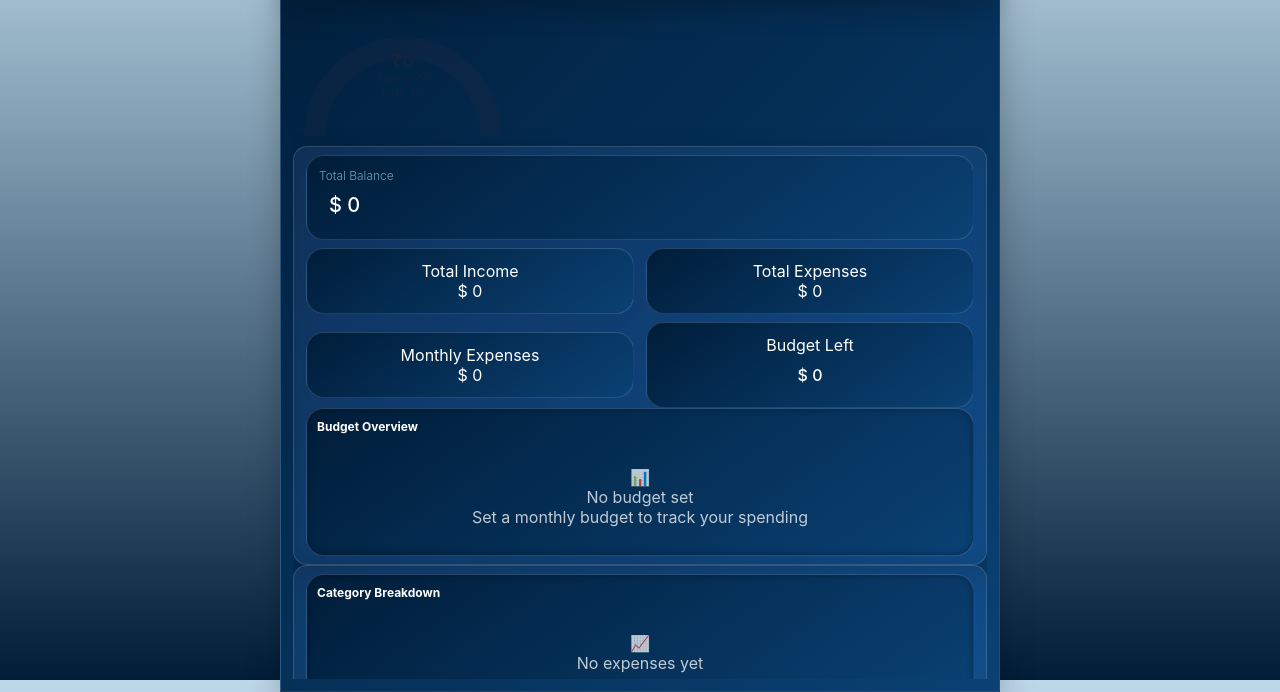
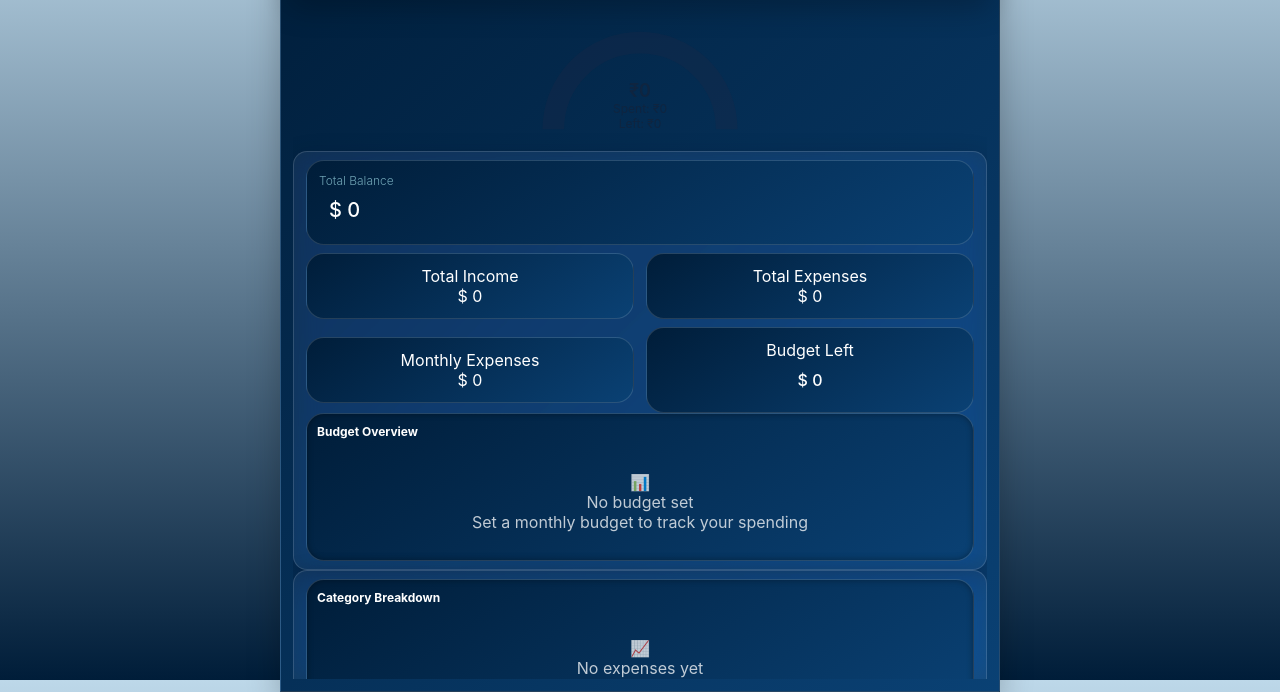
Before and after one commit to nileshdunedar-nmd/spendingtracker, a plain HTML site: page index.html in a window 1280 px wide. Shown: the part 120-812 px from the top of the page. Drawn offline with Linux system fonts and the light colour scheme.

Commit message:
Update index.html

```diff
--- a/index.html
+++ b/index.html
@@ -49,14 +49,12 @@
         <div class="page-content">
 
         <!-- Dashboard Tab -->
-        <div class="budget-arc-container" style="text-align:center; margin:20px 0;">
+            <div id="budgetArcBox" style="width:100%; text-align:center; margin:20px 0;">
 
-    <svg viewBox="0 0 100 50" width="100%" height="120">
-
-        <!-- Gradient -->
+    <svg viewBox="0 0 100 60" width="100%" height="130">
         <defs>
-            <linearGradient id="grad" x1="0%" y1="0%" x2="100%" y2="0%">
-                <stop offset="0%" stop-color="#4E8EA2"/>
+            <linearGradient id="arcGrad" x1="0%" y1="0%" x2="100%" y2="0%">
+                <stop offset="0%" stop-color="#0A4174"/>
                 <stop offset="100%" stop-color="#7BBDE8"/>
             </linearGradient>
         </defs>
@@ -64,27 +62,30 @@
         <!-- Background Arc -->
         <path id="arc-bg"
               d="M10 50 A40 40 0 0 1 90 50"
-              stroke="#D5E4EF"
-              stroke-width="6"
-              fill="none" />
+              stroke="#D0DFE8"
+              stroke-width="8"
+              fill="none"
+        />
 
         <!-- Progress Arc -->
         <path id="arc-progress"
               d="M10 50 A40 40 0 0 1 90 50"
-              stroke="url(#grad)"
-              stroke-width="6"
+              stroke="url(#arcGrad)"
+              stroke-width="8"
               fill="none"
               stroke-linecap="round"
               stroke-dasharray="126"
-              stroke-dashoffset="126" />
+              stroke-dashoffset="126"
+        />
     </svg>
 
-    <div class="budget-arc-text" style="margin-top:-70px; position:relative;">
-        <div id="arcTotal" style="font-size:18px; font-weight:bold;">₹0</div>
+    <div style="margin-top:-75px; position:relative;">
+        <div id="arcTotal" style="font-size:18px; font-weight:600;">₹0</div>
         <div style="font-size:12px;">Spent: <span id="arcSpent">₹0</span></div>
         <div style="font-size:12px;">Left: <span id="arcLeft">₹0</span></div>
     </div>
 </div>
+
 
 
 
```
